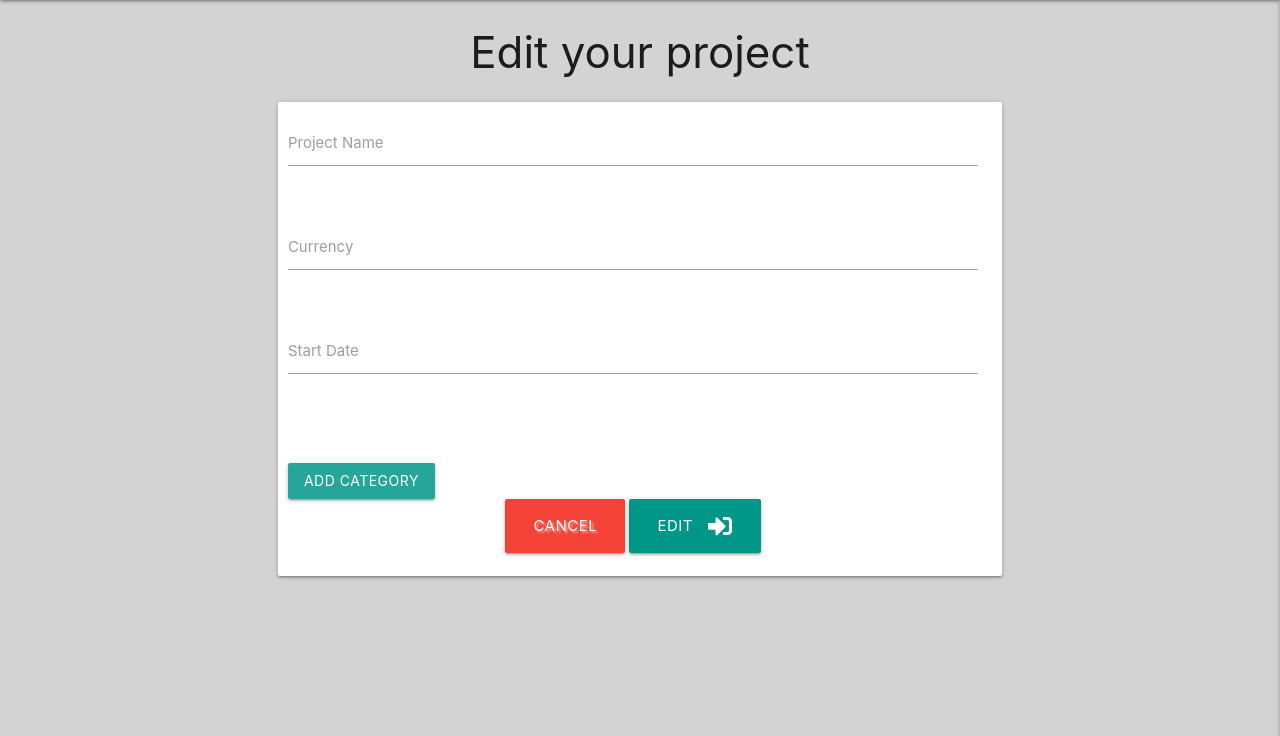
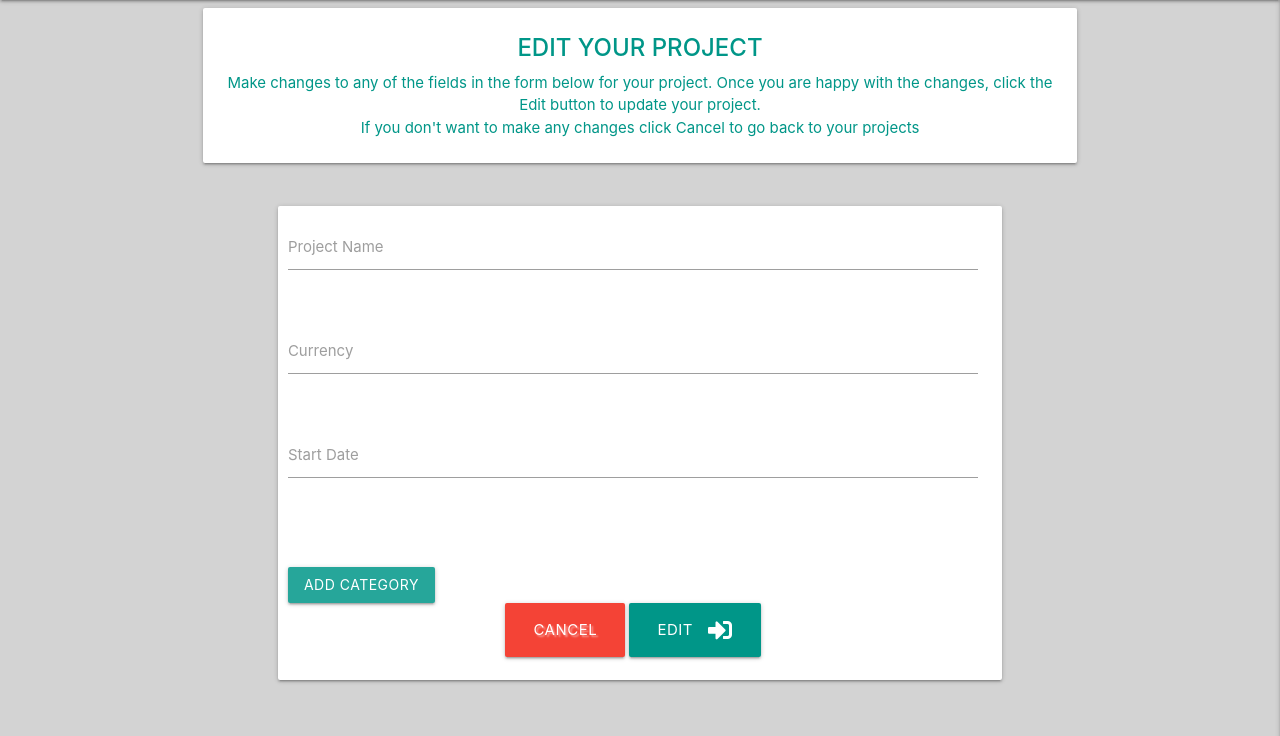
Before and after one commit to Code-Institute-Submissions/nic-was-project-budget_AprResub, a Flask app: template templates/edit_project.html in a window 1280 px wide. Shown: the part 64-800 px from the top of the page. Run offline with Flask 2, Linux system fonts and the light colour scheme; the template is opened without the code that fills it, so the values that code supplies are empty; some libraries are stand-ins or nearby versions.

Commit message:
Editing the heading on the page to be consistent with the projects and budgets templates

```diff
--- a/templates/edit_project.html
+++ b/templates/edit_project.html
@@ -1,8 +1,19 @@
 {% extends "base.html" %}
 {% block content %}
 
-
-    <h3 class="center-align">Edit your project</h3>
+    <div class="row">
+        <div class="col s12 m12">
+        <div class="card white darken-1">
+            <div class="card-content teal-text center-align">
+            <span class="card-title"><strong>EDIT YOUR PROJECT</strong></span>
+            <p>Make changes to any of the fields in the form below for your project. Once you are happy with the changes,
+                click the Edit button to update your project.
+            </p>
+            <p>If you don't want to make any changes click Cancel to go back to your projects</p>
+            </div>
+        </div>
+        </div>
+    </div>
 
     <div class="row">
         <form class="col s12 m10 offset-m1" method="POST" action="{{ url_for('edit_project', project_id = project._id) }}">
@@ -67,7 +78,6 @@
 
                 <div class="btn" id="add-category">ADD CATEGORY</div>
 
-
                 <!-- buttons -->
                 <div class="row center-align">
                     <!-- cancel button -->
```
